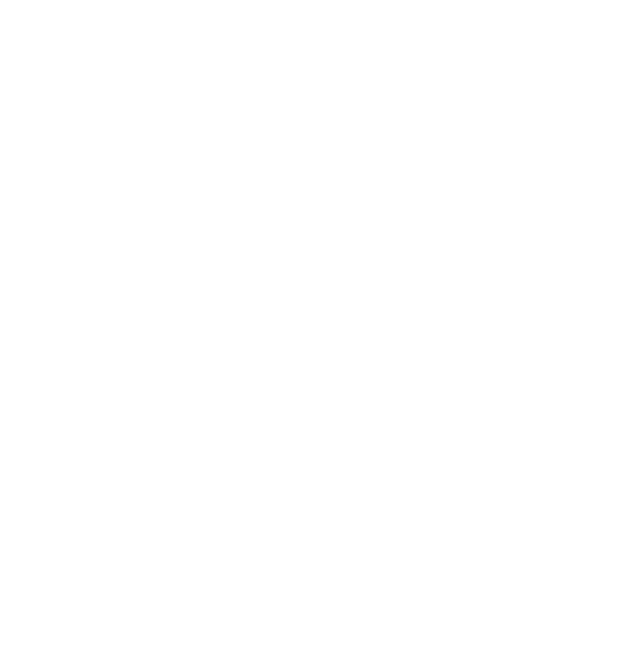
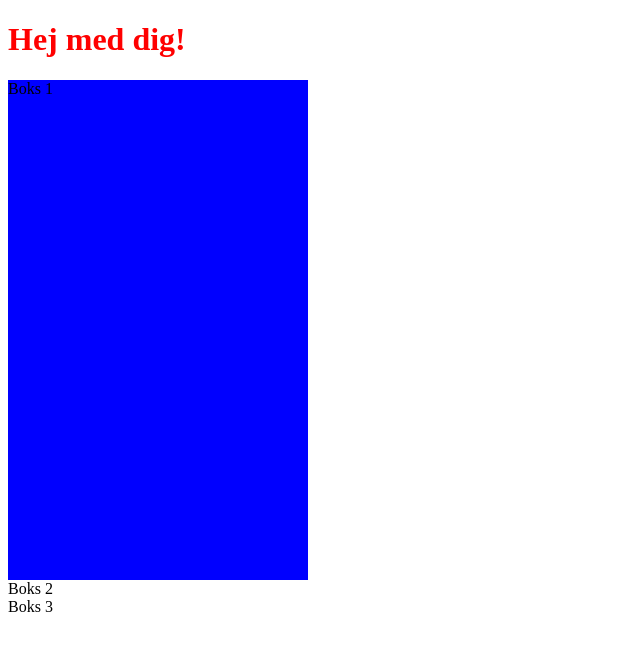
Before and after one commit to laur132q/gitHubBranches, a plain HTML site: page index.html in a window 1280 px wide. Shown: the whole page, without its empty margins (0-640 px from the left). Drawn offline with Linux system fonts and the light colour scheme.

Commit message:
redigering

```diff
--- a/index.html
+++ b/index.html
@@ -4,7 +4,13 @@
     <meta charset="UTF-8" />
     <meta http-equiv="X-UA-Compatible" content="IE=edge" />
     <meta name="viewport" content="width=device-width, initial-scale=1.0" />
+    <link rel="stylesheet" href="styles.css" />
     <title>Document</title>
   </head>
-  <body></body>
+  <body>
+      <h1>Hej med dig!</h1>
+      <div class="box"> Boks 1</div>
+      <div>Boks 2</div>
+      <div>Boks 3</div>
+  </body>
 </html>
--- /dev/null
+++ b/styles.css
@@ -0,0 +1,9 @@
+h1 {
+  color: red;
+}
+
+.box {
+  width: 300px;
+  height: 500px;
+  background-color: blue;
+}
```
